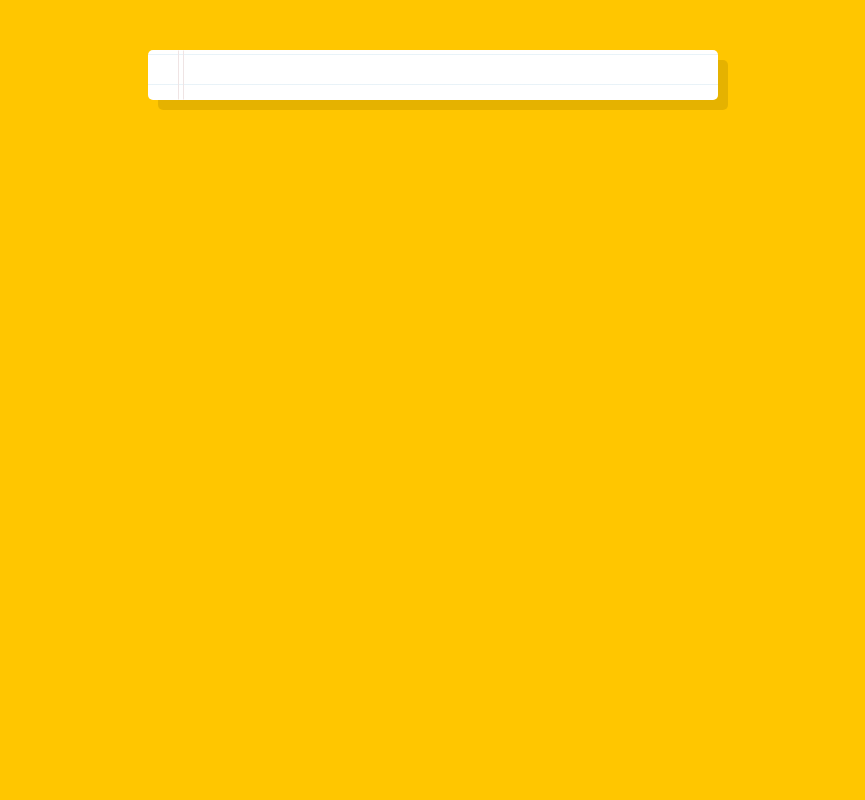
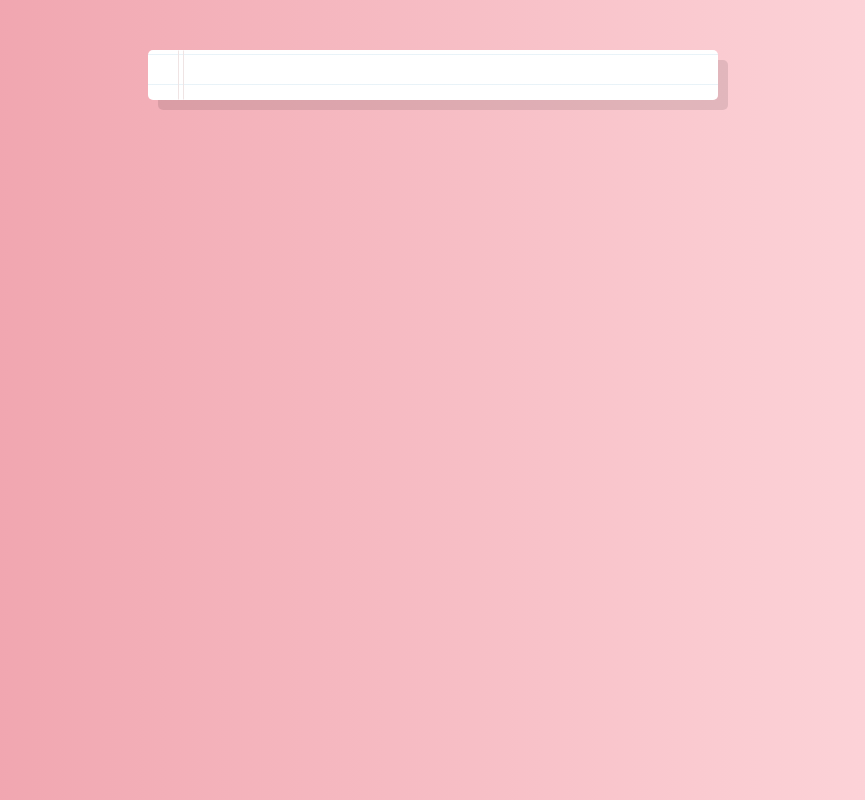
Before and after one commit to Ksuzi/speech_detection, a plain HTML site: page index.html in a window 1280 px wide. Shown: the whole page, without its empty margins (207-1072 px from the left). Drawn offline with Linux system fonts and the light colour scheme.

Commit message:
Add files via upload

```diff
--- a/index.html
+++ b/index.html
@@ -2,7 +2,7 @@
 <html lang="en">
 <head>
   <meta charset="UTF-8">
-  <title>Speech Detection Page</title>
+  <title>Speech Detection</title>
 </head>
 <body>
 
@@ -23,8 +23,6 @@
       .map(result => result[0])
       .map(result => result.transcript)
       .join('');
-      const poopScript = transcript.replace(/poop|poo|shit|dump/gi, '💩');
-      p.textContent = poopScript;
       if (e.results[0].isFinal) {
         p = document.createElement('p');
         words.appendChild(p);
@@ -39,12 +37,16 @@
     html {
       font-size: 10px;
     }
+
     body {
-      background: #ffc600;
+      background: #ee9ca7; /* fallback for old browsers */
+      background: -webkit-linear-gradient(to right, #ee9ca7, #ffdde1); /* Chrome 10-25, Safari 5.1-6 */
+      background: linear-gradient(to right, #ee9ca7, #ffdde1); /* W3C, IE 10+/ Edge, Firefox 16+, Chrome 26+, Opera 12+, Safari 7+ */
       font-family: 'helvetica neue';
       font-weight: 200;
       font-size: 20px;
     }
+
     .words {
       max-width: 500px;
       margin: 50px auto;
@@ -61,6 +63,7 @@
     p {
       margin: 0 0 3rem;
     }
+
     .words:before {
       content: '';
       position: absolute;
```
